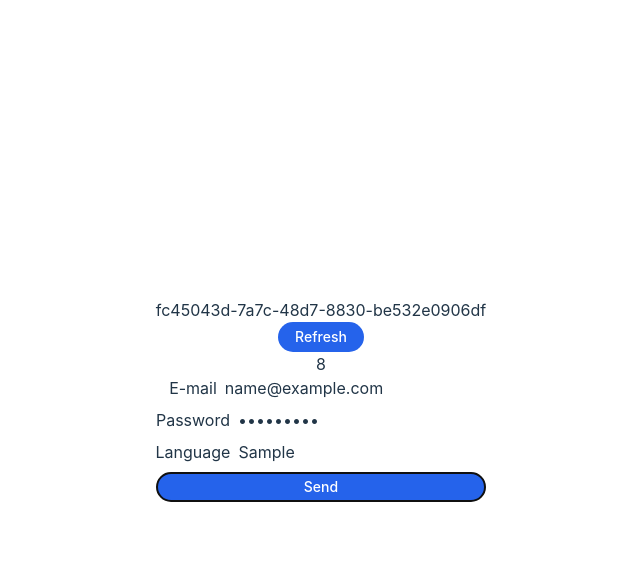
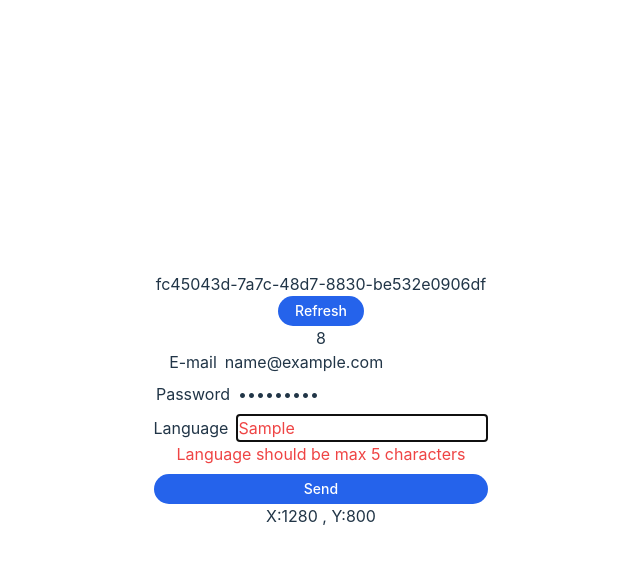
Before and after one commit to Qkari17/Nauka_react, a React (Vite) app: page / in a window 1280 px wide. Both pictures are taken after typing "name@example.com", "Sample123", "Sample" into the empty fields and a click on the button "Send". Shown: the top 564 px of the page, without its empty margins (319-959 px from the left). Built offline with nearby package versions, Linux system fonts and the light colour scheme.

Commit message:
added useViewPort hook

```diff
--- a/package.json
+++ b/package.json
@@ -12,11 +12,13 @@
     "build-storybook": "storybook build"
   },
   "dependencies": {
+    "@hookform/resolvers": "^3.9.1",
     "@types/node": "^22.10.2",
     "react": "^18.3.1",
     "react-dom": "^18.3.1",
     "react-hook-form": "^7.54.2",
-    "uuid": "^11.0.3"
+    "uuid": "^11.0.3",
+    "zod": "^3.24.1"
   },
   "devDependencies": {
     "@chromatic-com/storybook": "^3.2.2",
--- a/src/App.tsx
+++ b/src/App.tsx
@@ -1,18 +1,24 @@
-import './App.css';
-import { Generator,Counter, RegistrationFormState, RegistrationFormRefs, RegistrationFormRefsHookForm  } from './components';
+import "./App.css";
+import {
+  Generator,
+  Counter,
+  RegistrationFormState,
+  RegistrationFormRefs,
+  RegistrationFormRefsHookForm,
+  ViewPort,
+} from "./components";
 
 function App() {
-
-
   return (
     <>
-    <Generator></Generator>
-    <Counter></Counter>
-    {/* <RegistrationFormState></RegistrationFormState> */}
-    {/* <RegistrationFormRefs></RegistrationFormRefs> */}
-    <RegistrationFormRefsHookForm></RegistrationFormRefsHookForm>
+      <Generator></Generator>
+      <Counter></Counter>
+      {/* <RegistrationFormState></RegistrationFormState> */}
+      {/* <RegistrationFormRefs></RegistrationFormRefs> */}
+      <RegistrationFormRefsHookForm></RegistrationFormRefsHookForm>
+      <ViewPort></ViewPort>
     </>
-  )
+  );
 }
 
-export default App
+export default App;
--- a/src/components/RegistationForm/Index.ts
+++ b/src/components/RegistationForm/Index.ts
@@ -1,3 +1,3 @@
 export {RegistrationFormState} from "./RegistrationFormState";
 export {RegistrationFormRefs} from "./RegistrationFormRefs";
-export {RegistrationFormRefsHookForm} from "./RegistrationFormRefsHookForm"
+export {RegistrationFormRefsHookForm} from "./RegistrationFormRefsHookForm";
--- a/src/components/RegistationForm/RegistrationFormRefsHookForm.tsx
+++ b/src/components/RegistationForm/RegistrationFormRefsHookForm.tsx
@@ -1,32 +1,46 @@
-import { useForm,type SubmitHandler } from "react-hook-form";
-import { Button, Input } from "../../ui"
+import { useForm, type SubmitHandler } from "react-hook-form";
+import { Button, Input } from "../../ui";
+import { type RegistrationFormData, validationSchema } from "./types";
+import { zodResolver } from "@hookform/resolvers/zod";
 
-type RegistrationFormData={
-    email:string;
-    password: string;
-    language: string;
+export const RegistrationFormRefsHookForm = () => {
+  const {
+    register,
+    handleSubmit,
+    formState: { errors },
+  } = useForm<RegistrationFormData>({
+    resolver: zodResolver(validationSchema),
+  });
+
+  const handleRegistrationForm: SubmitHandler<RegistrationFormData> = (
+    data
+  ) => {
+    console.log(data);
+  };
+
+  return (
+    <form
+      className="flex flex-col gap-2"
+      onSubmit={handleSubmit(handleRegistrationForm)}
+    >
+      <Input
+        label="E-mail"
+        {...register("email")}
+        type="email"
+        error={errors.email}
+      ></Input>
+      <Input
+        label="Password"
+        {...register("password")}
+        type="password"
+        error={errors.password}
+      ></Input>
+      <Input
+        label="Language"
+        {...register("language")}
+        error={errors.language}
+      ></Input>
+      <Button label="Send" type="submit" />
+    </form>
+  );
 };
-
-export const RegistrationFormRefsHookForm = () =>{
-
-    const {register, handleSubmit, formState: {errors} } = useForm<RegistrationFormData>();
-
-    const handleRegistrationForm: SubmitHandler<RegistrationFormData>= (data) => {
-
-
-        console.log(data);
-    };
-
-
-
-    return (
-        <form className="flex flex-col gap-2" onSubmit={handleSubmit(handleRegistrationForm)}>
-            <Input label='E-mail' {...register('email', {required: true})} type='email' ></Input>
-            {errors.email && <p className="text-red-500"> Email is required</p>}
-            <Input label='Password' {...register('password', {required:true})} type='password' ></Input>
-            {errors.password && <p className="text-red-500"> Password is required</p>}
-            <Input label='Language' {...register('language')} ></Input>
-            <Button label="Send" type="submit"/>
-        </form>
-    )
-}
--- /dev/null
+++ b/src/components/RegistationForm/types.ts
@@ -0,0 +1,12 @@
+import { z } from "zod";
+
+export const validationSchema = z.object({
+  email: z.string().email({ message: "Invalid e=mail" }),
+  password: z.string().min(3, "Password is required"),
+  language: z
+    .string()
+    .min(1, "One character is required")
+    .max(5, "Language should be max 5 characters"),
+});
+
+export type RegistrationFormData = z.infer<typeof validationSchema>;
--- /dev/null
+++ b/src/components/ViewPort/ViewPort.tsx
@@ -0,0 +1,12 @@
+import { useViewPort } from "../../hooks/useViewPort"
+
+
+export const ViewPort = () => {
+    const size = useViewPort();
+return(
+    <div>
+        <p>X:{size.x} , Y:{size.y}</p>
+    </div>
+)
+
+}
--- /dev/null
+++ b/src/components/ViewPort/index.ts
@@ -0,0 +1 @@
+export {ViewPort} from "./ViewPort"
--- a/src/components/index.ts
+++ b/src/components/index.ts
@@ -1,3 +1,4 @@
 export * from "./Generator";
 export * from "./Counter";
 export * from "./RegistationForm";
+export * from "./ViewPort";
--- /dev/null
+++ b/src/hooks/useViewPort.ts
@@ -0,0 +1,20 @@
+import { useEffect, useState } from "react";
+
+const getSize =() =>({x:window.innerWidth, y: window.innerHeight});
+export const useViewPort = () => {
+const [size, setSize]= useState(getSize());
+
+useEffect(()=> {
+    const handleResize = () => {
+        setSize(getSize());
+    };
+    window.addEventListener("resize", handleResize);
+
+    return() =>{
+        window.removeEventListener("resize", handleResize);
+    }
+}
+)
+
+return size
+}
--- a/src/ui/Input/Input.tsx
+++ b/src/ui/Input/Input.tsx
@@ -1,16 +1,31 @@
-import { ComponentPropsWithRef, useId, forwardRef, type Ref} from "react";
+import { ComponentPropsWithRef, useId, forwardRef, type Ref } from "react";
+import { FieldError } from "react-hook-form";
+import { cn } from "../../utils/cn";
 
 type Props = {
-    label: string;
-}& ComponentPropsWithRef <'input'>;
+  label: string;
+  error?: FieldError;
+} & ComponentPropsWithRef<"input">;
 
-export const Input =forwardRef(
-    ({label, ...rest}: Props, ref: Ref<HTMLInputElement>) => {
+export const Input = forwardRef(
+  ({ label, error, ...rest }: Props, ref: Ref<HTMLInputElement>) => {
     const id = useId();
- return (
-    <div>
-                <label className="mr-2" htmlFor={id}>{label}</label>
-                <input id={id} ref={ref}{...rest}></input>
-            </div>
- );
-})
+    return (
+      <div>
+        <label className="mr-2" htmlFor={id}>
+          {label}
+        </label>
+        <input
+          id={id}
+          ref={ref}
+          {...rest}
+          className={cn({
+            " border-2 border-red-500 text-red-500 ring-red-300 placeholder:text-red-300 focus:ring-red-500 ":
+              error,
+          })}
+        ></input>
+        {error && <p className="text-red-500"> {error?.message}</p>}
+      </div>
+    );
+  }
+);
```
Also changed, not shown: src/ui/Button/Button.tsx (+10 -10 lines), 1 other file (tests, documents, lock files or other folders).
